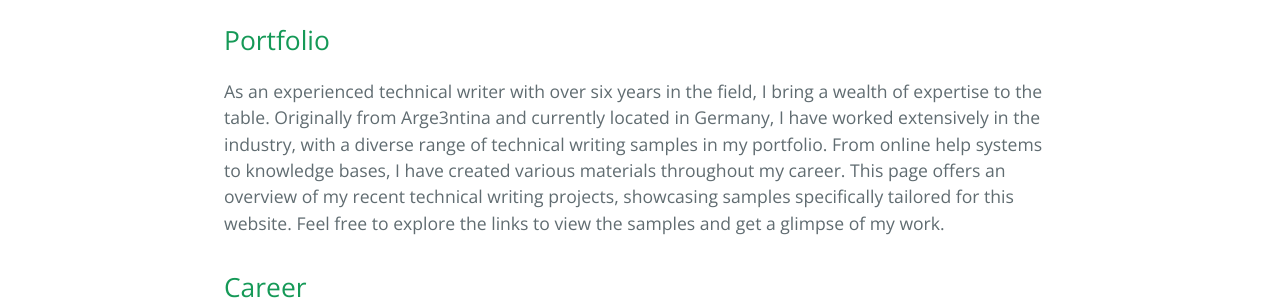
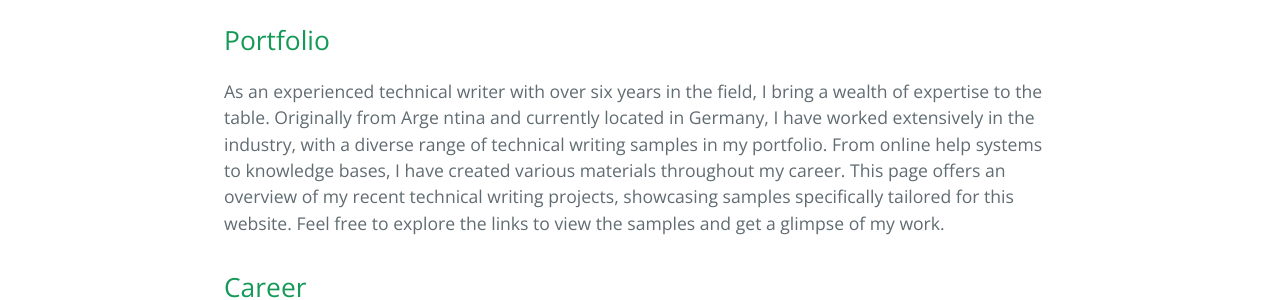
Before and after one commit to BigStepIdiomas/bigstepidiomas.github.io, a Jekyll site: the page built from index.md, in a window 1280 px wide. Shown: the part 394-694 px from the top of the page. Built offline with Jekyll 4.4.1, drawn with Linux system fonts in a browser that asks for light colours.

Commit message:
Coming back to this place after quite a long time

```diff
--- a/index.md
+++ b/index.md
@@ -5,7 +5,7 @@ description: Crafting maps for uncharted solutions
 ---
 
 ## Portfolio
-As an experienced technical writer with over six years in the field, I bring a wealth of expertise to the table. Originally from Arge3ntina and currently located in Germany, I have worked extensively in the industry, with a diverse range of technical writing samples in my portfolio. From online help systems to knowledge bases, I have created various materials throughout my career. This page offers an overview of my recent technical writing projects, showcasing samples specifically tailored for this website. Feel free to explore the links to view the samples and get a glimpse of my work.
+As an experienced technical writer with over six years in the field, I bring a wealth of expertise to the table. Originally from Arge ntina and currently located in Germany, I have worked extensively in the industry, with a diverse range of technical writing samples in my portfolio. From online help systems to knowledge bases, I have created various materials throughout my career. This page offers an overview of my recent technical writing projects, showcasing samples specifically tailored for this website. Feel free to explore the links to view the samples and get a glimpse of my work.
 
 ## Career
 Back in 2017, I started diving deep into the world of technical writing, product ownership, user experience, product design, business analysis, and squad leadership. My journey has taken me to a logistics and route optimization company, where I had the privilege of working with industry giants like **Coca-Cola**, **Pepsico**, and **Heineken**, all Top 100 Forbes companies.<br>
```
